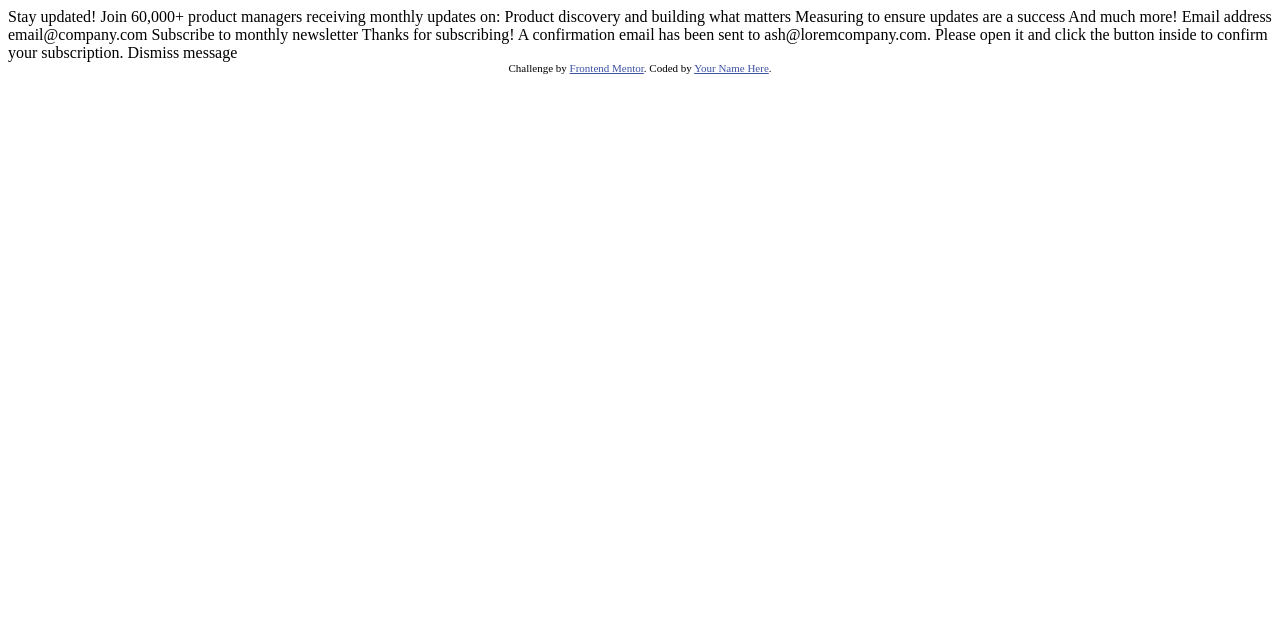
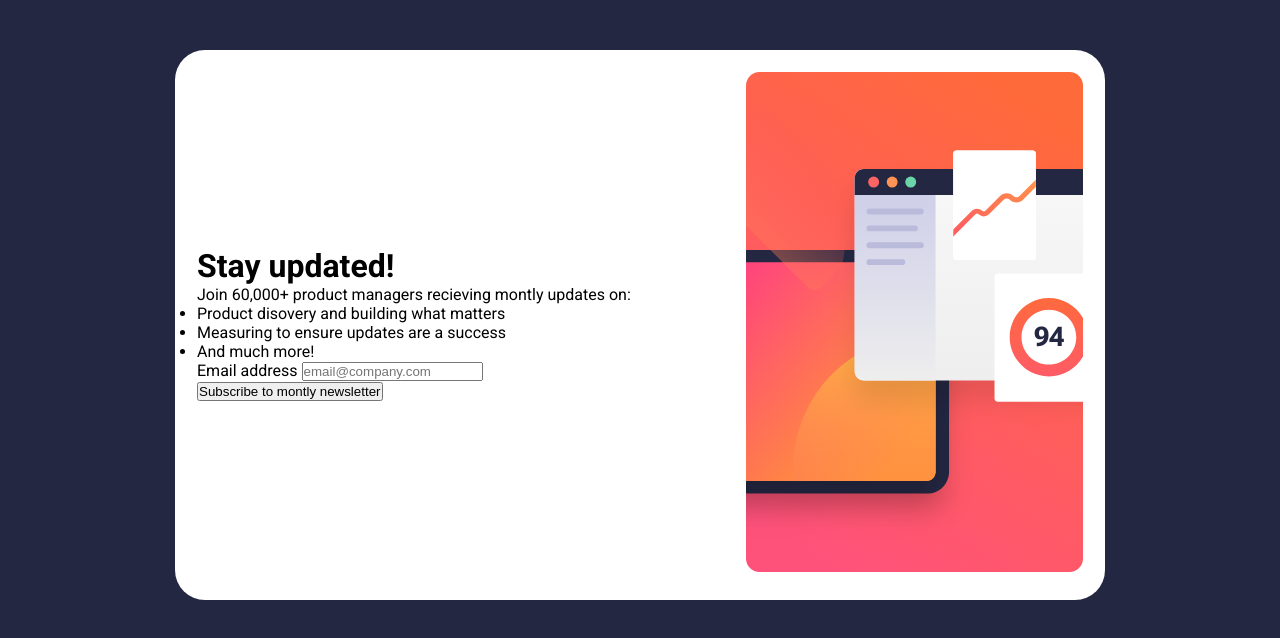
Before and after one commit to thaihanguyen98/newsletter-sign-up-with-success-message-main, a plain HTML site: page index.html in a window 1280 px wide. Drawn offline with Linux system fonts and the light colour scheme.

Commit message:
Add the content and container size

```diff
--- a/index.html
+++ b/index.html
@@ -1,52 +1,46 @@
 <!DOCTYPE html>
 <html lang="en">
-<head>
-  <meta charset="UTF-8">
-  <meta name="viewport" content="width=device-width, initial-scale=1.0"> <!-- displays site properly based on user's device -->
+  <head>
+    <meta charset="UTF-8" />
+    <meta name="viewport" content="width=device-width, initial-scale=1.0" />
+    <!-- displays site properly based on user's device -->
 
-  <link rel="icon" type="image/png" sizes="32x32" href="./assets/images/favicon-32x32.png">
+    <link
+      rel="icon"
+      type="image/png"
+      sizes="32x32"
+      href="./assets/images/favicon-32x32.png"
+    />
+    <link rel="stylesheet" href="src/styles.css" />
+    <title>
+      Frontend Mentor | Newsletter sign-up form with success message
+    </title>
+  </head>
+  <body>
+    <div class="container">
+      <div class="body-container">
+        <div class="form-section">
+          <h1>Stay updated!</h1>
+          <p>Join 60,000+ product managers recieving montly updates on:</p>
+          <ul>
+            <li>Product disovery and building what matters</li>
+            <li>Measuring to ensure updates are a success</li>
+            <li>And much more!</li>
+          </ul>
+          <form>
+            <label>Email address</label>
+            <input type="text" placeholder="email@company.com" />
+          </form>
+          <button>Subscribe to montly newsletter</button>
+        </div>
 
-  <title>Frontend Mentor | Newsletter sign-up form with success message</title>
-
-  <!-- Feel free to remove these styles or customise in your own stylesheet 👍 -->
-  <style>
-    .attribution { font-size: 11px; text-align: center; }
-    .attribution a { color: hsl(228, 45%, 44%); }
-  </style>
-</head>
-<body>
-
-  <!-- Sign-up form start -->
-
-  Stay updated!
-
-  Join 60,000+ product managers receiving monthly updates on:
-
-  Product discovery and building what matters
-  Measuring to ensure updates are a success
-  And much more!
-
-  Email address
-  email@company.com
-
-  Subscribe to monthly newsletter
-
-  <!-- Sign-up form end -->
-
-  <!-- Success message start -->
-
-  Thanks for subscribing!
-
-  A confirmation email has been sent to ash@loremcompany.com.
-  Please open it and click the button inside to confirm your subscription.
-
-  Dismiss message
-
-  <!-- Success message end -->
-
-  <div class="attribution">
-    Challenge by <a href="https://www.frontendmentor.io?ref=challenge" target="_blank">Frontend Mentor</a>.
-    Coded by <a href="#">Your Name Here</a>.
-  </div>
-</body>
+        <div class="image-banner">
+          <img
+            src="assets/images/illustration-sign-up-desktop.svg"
+            alt="image banner"
+          />
+        </div>
+      </div>
+    </div>
+  </body>
 </html>
--- /dev/null
+++ b/src/styles.css
@@ -0,0 +1,41 @@
+@import url("https://fonts.googleapis.com/css2?family=Roboto:wght@400;700&display=swap");
+
+:root {
+  --tomato: hsl(4, 100%, 67%);
+  --Dark-slate-grey: hsl(234, 29%, 20%);
+  --charcoal-grey: hsl(235, 18%, 26%);
+  --grey: hsl(231, 7%, 60%);
+  --white: hsl(0, 0%, 100%);
+}
+
+* {
+  margin: 0;
+  padding: 0;
+  box-sizing: border-box;
+}
+
+body {
+  font-size: 16px;
+  font-family: "Roboto", sans-serif;
+  max-width: 1440px;
+  background-color: var(--Dark-slate-grey);
+}
+
+.container {
+  background-color: var(--white);
+  width: 930px;
+  height: 550px;
+  margin: 50px auto;
+  border-radius: 30px;
+}
+
+.body-container {
+  display: flex;
+  justify-content: space-between;
+  align-items: center;
+  padding: 22px;
+}
+
+.image-banner img {
+  height: 500px;
+}
```
